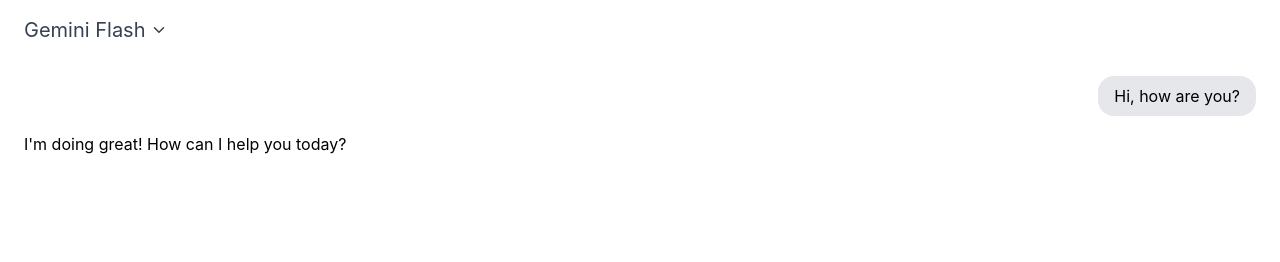
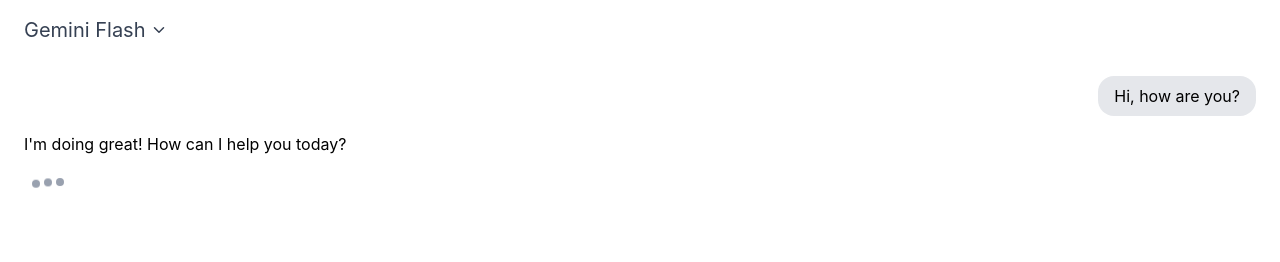
Before and after one commit to Tanvi975/Gemini-Clone, a React (Vite) app: page / in a window 1280 px wide. Shown: the top 262 px of the page. Built offline with nearby package versions, Linux system fonts and the light colour scheme.

Commit message:
Connect TypingIndicator to ChatWindow

```diff
--- a/src/components/ChatWindow.jsx
+++ b/src/components/ChatWindow.jsx
@@ -1,4 +1,5 @@
 import MessageBubble from './MessageBubble'
+import TypingIndicator from "./TypingIndicator"
 
 function ChatWindow() {
   const dummyMessages = [
@@ -11,6 +12,7 @@ function ChatWindow() {
       {dummyMessages.map((msg, index) => (
         <MessageBubble key={index} text={msg.text} sender={msg.sender} />
       ))}
+      <TypingIndicator />
     </div>
   )
 }
```
